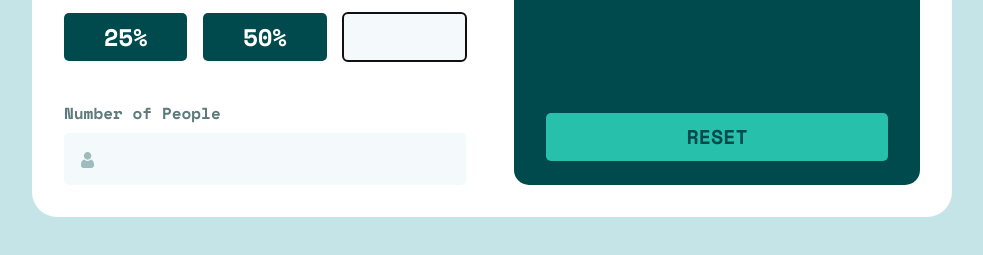
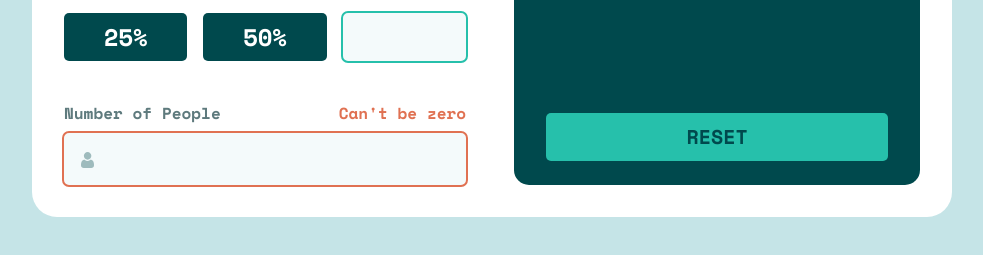
Before and after one commit to hector1234567/fm-tip-calculator-app, a website with bundled scripts: page index.html in a window 1280 px wide. Both pictures are taken after a click on the label "Custom". Shown: the part 441-696 px from the top of the page, without its empty margins (148-1131 px from the left). Built offline with nearby package versions, Linux system fonts and the light colour scheme.

Commit message:
Cant be zero

```diff
--- a/index.html
+++ b/index.html
@@ -33,7 +33,7 @@
           <input type="text" name="bill" id="bill" autocomplete="off" />
         </div>
         <div class="radio-group">
-          <label>Select Tip %</label>
+          <label class="radio-group__label">Select Tip %</label>
           <input type="radio" name="tip" id="tip--5" value="5" />
           <label for="tip--5" class="tip-label">5%</label>
           <input type="radio" name="tip" id="tip--10" value="10" />
@@ -50,6 +50,7 @@
         </div>
         <div class="form-group">
           <label for="people">Number of People</label>
+          <p class="error-message">Can't be zero</p>
           <input type="text" name="people" id="people" autocomplete="off" />
         </div>
       </form>
--- a/js/app.js
+++ b/js/app.js
@@ -45,6 +45,13 @@ const App = {
         App.$.custom.select();
       }, 100);
     },
+    showCantBeZero(show) {
+      if (show) {
+        App.$.people.classList.add("error");
+      } else {
+        App.$.people.classList.remove("error");
+      }
+    },
   },
   init() {
     App.$.form.addEventListener("input", () => {
@@ -67,6 +74,7 @@ const App = {
     if (bill.length && !isDecimalNumber(bill)) return false;
     if (people.length && !isIntegerNumber(people)) return false;
     if (custom.length && !isDecimalNumber(custom)) return false;
+    if (custom.length && Number(custom) > 100) return false;
     return true;
   },
   render() {
@@ -77,6 +85,7 @@ const App = {
     App.$.setCustomValue(custom);
     App.$.setTotal(total);
     App.$.setAmount(total, people);
+    App.$.showCantBeZero(Number(people) === 0);
   },
 };
 App.init();
--- a/style.css
+++ b/style.css
@@ -4,6 +4,8 @@
   /* Primary */
   --Green-400: hsl(172, 67%, 45%);
   --Green-200: hsl(173, 61%, 77%);
+
+  --Orange-400: hsl(13, 70%, 60%);
 
   /* Neutral */
   --Green-900: hsl(183, 100%, 15%);
@@ -71,9 +73,17 @@ form {
   gap: 4rem;
 }
 
+form input[type="text"]::selection {
+  background-color: var(--Green-200);
+}
+
+form input[type="text"]:focus-visible {
+  outline: 0.2rem solid var(--Green-400);
+}
+
 .form-group {
   display: grid;
-  grid-template-columns: 1fr;
+  grid-template-columns: auto auto;
   gap: 0.8rem;
   position: relative;
 }
@@ -82,7 +92,6 @@ label {
   font-size: 1.6rem;
   line-height: 2.4rem;
   color: var(--Grey-500);
-  grid-column: 1/-1;
 }
 
 .form-group input {
@@ -95,6 +104,23 @@ label {
   text-align: end;
   padding: 0.8rem 1.6rem;
   border-radius: 0.5rem;
+  grid-column: 1/-1;
+}
+
+.error-message {
+  color: var(--Orange-400);
+  justify-self: flex-end;
+  font-size: 1.6rem;
+  line-height: 2.4rem;
+  display: none;
+}
+
+.form-group:has(.error) .error-message {
+  display: block;
+}
+
+.form-group input.error {
+  outline: 0.2rem solid var(--Orange-400);
 }
 
 .form-group label::before {
@@ -123,6 +149,10 @@ label {
   display: grid;
   grid-template-columns: repeat(3, 1fr);
   gap: 1.6rem;
+}
+
+.radio-group__label {
+  grid-column: 1/-1;
 }
 
 input[type="radio"] {
@@ -241,6 +271,14 @@ input[type="radio"]:checked + label {
   cursor: pointer;
 }
 
+.results button:hover {
+  background-color: var(--Green-200);
+}
+
+.results button:active {
+  background-color: var(--Green-400);
+}
+
 @media (max-width: 890px) {
   body {
     padding-bottom: 0;
```
